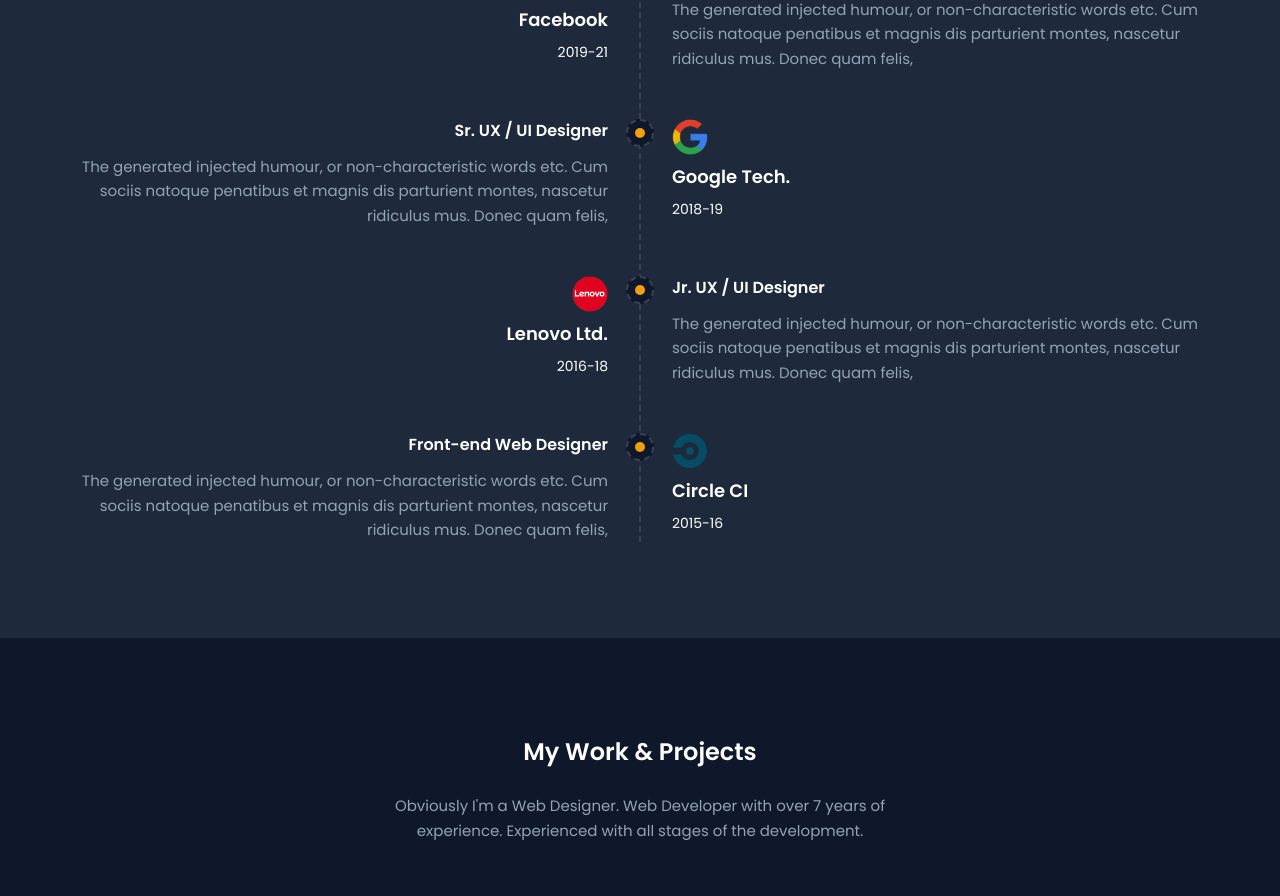
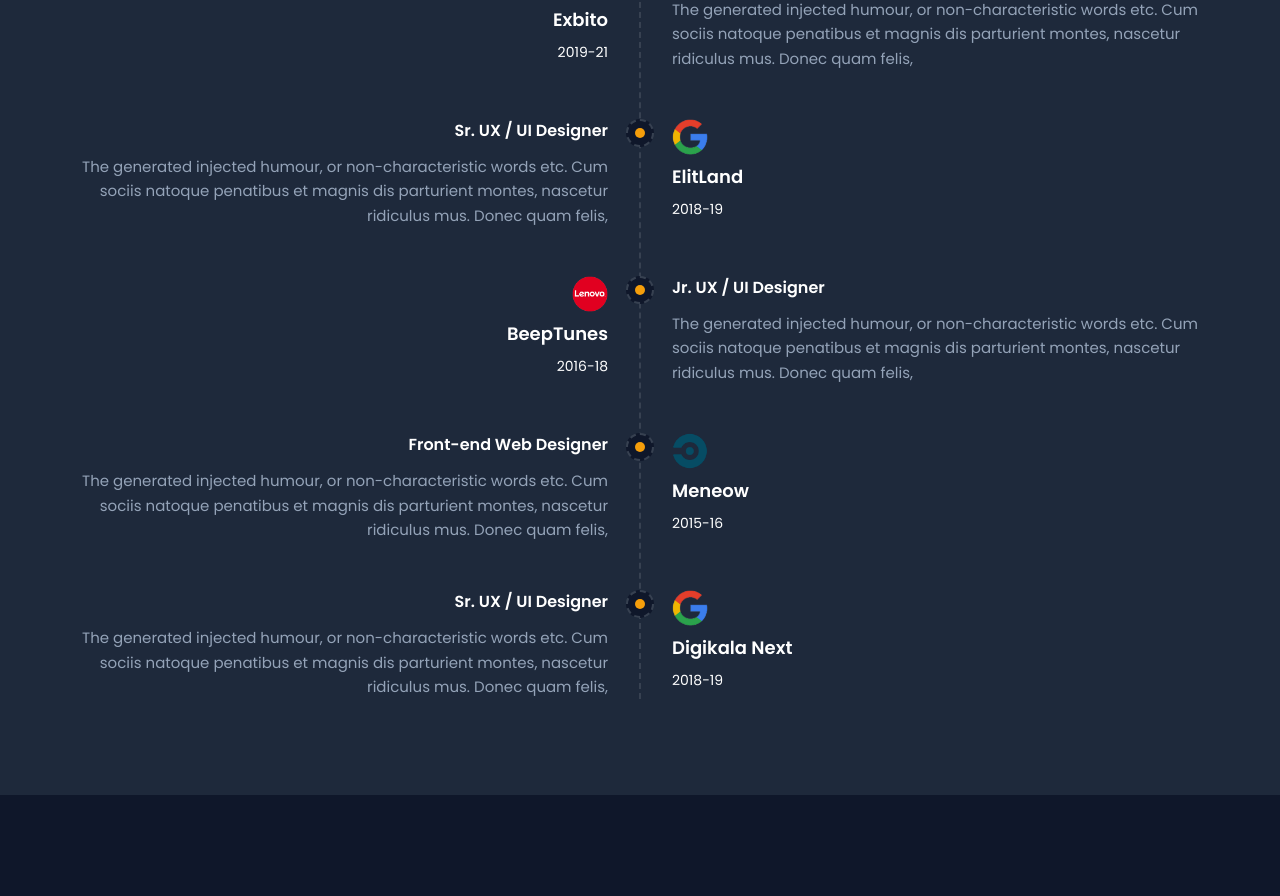
Before and after one commit to sadafamininia99/Portfolios, a React (Create React App) app: page /index-dark in a window 1280 px wide. Shown: the part 3703-4599 px from the top of the page. Built offline with nearby package versions, Linux system fonts and the light colour scheme.

Commit message:
fix:Edit experience page

```diff
--- a/src/components/Experience.js
+++ b/src/components/Experience.js
@@ -1,28 +1,43 @@
 import React from "react";
-export default function Experience(){
-    return(
-        <section className="relative md:py-24 py-16 bg-gray-50 dark:bg-slate-800" id="experience">
+export default function Experience() {
+  return (
+    <section
+      className="relative md:py-24 py-16 bg-gray-50 dark:bg-slate-800"
+      id="experience"
+    >
       <div className="container">
         <div className="grid grid-cols-1 pb-8 text-center">
-                    <h3 className="mb-6 md:text-2xl text-xl md:leading-normal leading-normal font-semibold">Work Experience</h3>
+          <h3 className="mb-6 md:text-2xl text-xl md:leading-normal leading-normal font-semibold">
+            Work Experience
+          </h3>
 
-                    <p className="text-slate-400 max-w-xl mx-auto text-[15px]">Obviously I'm a Web Designer. Web Developer with over 7 years of experience. Experienced with all stages of the development.</p>
+          <p className="text-slate-400 max-w-xl mx-auto text-[15px]">
+            Obviously I'm a Web Designer. Web Developer with over 7 years of
+            experience. Experienced with all stages of the development.
+          </p>
         </div>
 
         <div className="grid grid-cols-1 mt-8">
           <div className="relative after:content-[''] after:absolute after:top-0 ltr:md:after:right-0 ltr:md:after:left-0 rtl:md:after:left-0 rtl:md:after:right-0 after:w-px after:h-full md:after:m-auto after:border-s-2 after:border-dashed after:border-gray-200 dark:after:border-gray-700 ms-3 md:ms-0">
-
             <div className="ms-8 md:ms-0 relative after:content-[''] after:absolute after:top-[9px] after:rounded-full after:z-10 after:w-2.5 after:h-2.5 after:bg-amber-500 md:after:mx-auto ltr:md:after:right-0 ltr:md:after:left-0 rtl:md:after:left-0 rtl:md:after:right-0 ltr:after:-left-9 rtl:after:-right-9 before:content-[''] before:absolute md:before:mx-auto ltr:md:before:right-0 ltr:md:before:left-0 ltr:before:-left-11 rtl:md:before:left-0 rtl:md:before:right-0 rtl:before:-right-11 before:rounded-full before:z-10 before:border-2 before:border-dashed before:border-gray-200 dark:before:border-gray-700 before:top-0 before:w-7 before:h-7 before:bg-white dark:before:bg-slate-900">
               <div className="grid md:grid-cols-2">
                 <div className="md:text-end md:me-8 relative">
-                                    <img src="/images/logos/facebook-logo-2019.png" className="rounded-full h-9 w-9 md:ms-auto" alt=""/>
-                                    <h5 className="my-2 font-semibold text-lg">Facebook</h5>
+                  <img
+                    src="/images/logos/facebook-logo-2019.png"
+                    className="rounded-full h-9 w-9 md:ms-auto"
+                    alt=""
+                  />
+                  <h5 className="my-2 font-semibold text-lg">Exbito</h5>
                   <h6 className="text-sm mb-0">2019-21</h6>
                 </div>
 
                 <div className="ltr:float-left rtl:float-right text-start md:ms-8 mt-6 md:mt-0">
                   <h5 className="title mb-1 font-semibold">UX / UI Designer</h5>
-                                    <p className="mt-3 mb-0 text-slate-400 text-[15px]">The generated injected humour, or non-characteristic words etc. Cum sociis natoque penatibus et magnis dis parturient montes, nascetur ridiculus mus. Donec quam felis,</p>
+                  <p className="mt-3 mb-0 text-slate-400 text-[15px]">
+                    The generated injected humour, or non-characteristic words
+                    etc. Cum sociis natoque penatibus et magnis dis parturient
+                    montes, nascetur ridiculus mus. Donec quam felis,
+                  </p>
                 </div>
               </div>
             </div>
@@ -30,14 +45,24 @@
             <div className="mt-12 ms-8 md:ms-0 relative after:content-[''] after:absolute after:top-[9px] after:rounded-full after:z-10 after:w-2.5 after:h-2.5 after:bg-amber-500 md:after:mx-auto ltr:md:after:right-0 ltr:md:after:left-0 ltr:after:-left-9 rtl:md:after:left-0 rtl:md:after:right-0 rtl:after:-right-9 before:content-[''] before:absolute md:before:mx-auto ltr:md:before:right-0 ltr:md:before:left-0 ltr:before:-left-11 rtl:md:before:left-0 rtl:md:before:right-0 rtl:before:-right-11 before:rounded-full before:z-10 before:border-2 before:border-dashed before:border-gray-200 dark:before:border-gray-700 before:top-0 before:w-7 before:h-7 before:bg-white dark:before:bg-slate-900">
               <div className="grid md:grid-cols-2">
                 <div className="text-start md:ms-8 relative md:order-2">
-                                    <img src="/images/logos/google-logo.png" className="rounded-full h-9 w-9 md:me-auto" alt=""/>
-                                    <h5 className="my-2 font-semibold text-lg">Google Tech.</h5>
+                  <img
+                    src="/images/logos/google-logo.png"
+                    className="rounded-full h-9 w-9 md:me-auto"
+                    alt=""
+                  />
+                  <h5 className="my-2 font-semibold text-lg">ElitLand</h5>
                   <h6 className="text-sm mb-0">2018-19</h6>
                 </div>
 
                 <div className="ltr:float-left rtl:float-right md:text-end md:me-8 mt-6 md:mt-0 md:order-1">
-                                    <h5 className="title mb-1 font-semibold">Sr. UX / UI Designer</h5>
-                                    <p className="mt-3 mb-0 text-slate-400 text-[15px]">The generated injected humour, or non-characteristic words etc. Cum sociis natoque penatibus et magnis dis parturient montes, nascetur ridiculus mus. Donec quam felis,</p>
+                  <h5 className="title mb-1 font-semibold">
+                    Sr. UX / UI Designer
+                  </h5>
+                  <p className="mt-3 mb-0 text-slate-400 text-[15px]">
+                    The generated injected humour, or non-characteristic words
+                    etc. Cum sociis natoque penatibus et magnis dis parturient
+                    montes, nascetur ridiculus mus. Donec quam felis,
+                  </p>
                 </div>
               </div>
             </div>
@@ -45,14 +70,24 @@
             <div className="mt-12 ms-8 md:ms-0 relative after:content-[''] after:absolute after:top-[9px] after:rounded-full after:z-10 after:w-2.5 after:h-2.5 after:bg-amber-500 md:after:mx-auto ltr:md:after:right-0 ltr:md:after:left-0 ltr:after:-left-9 rtl:md:after:left-0 rtl:md:after:right-0 rtl:after:-right-9 before:content-[''] before:absolute md:before:mx-auto ltr:md:before:right-0 ltr:md:before:left-0 ltr:before:-left-11 rtl:md:before:left-0 rtl:md:before:right-0 rtl:before:-right-11 before:rounded-full before:z-10 before:border-2 before:border-dashed before:border-gray-200 dark:before:border-gray-700 before:top-0 before:w-7 before:h-7 before:bg-white dark:before:bg-slate-900">
               <div className="grid md:grid-cols-2">
                 <div className="md:text-end md:me-8 relative">
-                                    <img src="/images/logos/lenovo-logo.png" className="rounded-full h-9 w-9 md:ms-auto" alt=""/>
-                                    <h5 className="my-2 font-semibold text-lg">Lenovo Ltd.</h5>
+                  <img
+                    src="/images/logos/lenovo-logo.png"
+                    className="rounded-full h-9 w-9 md:ms-auto"
+                    alt=""
+                  />
+                  <h5 className="my-2 font-semibold text-lg">BeepTunes</h5>
                   <h6 className="text-sm mb-0">2016-18</h6>
                 </div>
 
                 <div className="ltr:float-left rtl:float-right text-start md:ms-8 mt-6 md:mt-0">
-                                    <h5 className="title mb-1 font-semibold">Jr. UX / UI Designer</h5>
-                                    <p className="mt-3 mb-0 text-slate-400 text-[15px]">The generated injected humour, or non-characteristic words etc. Cum sociis natoque penatibus et magnis dis parturient montes, nascetur ridiculus mus. Donec quam felis,</p>
+                  <h5 className="title mb-1 font-semibold">
+                    Jr. UX / UI Designer
+                  </h5>
+                  <p className="mt-3 mb-0 text-slate-400 text-[15px]">
+                    The generated injected humour, or non-characteristic words
+                    etc. Cum sociis natoque penatibus et magnis dis parturient
+                    montes, nascetur ridiculus mus. Donec quam felis,
+                  </p>
                 </div>
               </div>
             </div>
@@ -60,21 +95,54 @@
             <div className="mt-12 ms-8 md:ms-0 relative after:content-[''] after:absolute after:top-[9px] after:rounded-full after:z-10 after:w-2.5 after:h-2.5 after:bg-amber-500 md:after:mx-auto ltr:md:after:right-0 ltr:md:after:left-0 ltr:after:-left-9 rtl:md:after:left-0 rtl:md:after:right-0 rtl:after:-right-9 before:content-[''] before:absolute md:before:mx-auto ltr:md:before:right-0 ltr:md:before:left-0 ltr:before:-left-11 rtl:md:before:left-0 rtl:md:before:right-0 rtl:before:-right-11 before:rounded-full before:z-10 before:border-2 before:border-dashed before:border-gray-200 dark:before:border-gray-700 before:top-0 before:w-7 before:h-7 before:bg-white dark:before:bg-slate-900">
               <div className="grid md:grid-cols-2">
                 <div className="text-start md:ms-8 relative md:order-2">
-                                    <img src="/images/logos/circle-logo.png" className="rounded-full h-9 w-9 md:me-auto" alt=""/>
-                                    <h5 className="my-2 font-semibold text-lg">Circle CI</h5>
+                  <img
+                    src="/images/logos/circle-logo.png"
+                    className="rounded-full h-9 w-9 md:me-auto"
+                    alt=""
+                  />
+                  <h5 className="my-2 font-semibold text-lg">Meneow</h5>
                   <h6 className="text-sm mb-0">2015-16</h6>
                 </div>
 
                 <div className="ltr:float-left rtl:float-right md:text-end md:me-8 mt-6 md:mt-0 md:order-1">
-                                    <h5 className="title mb-1 font-semibold">Front-end Web Designer</h5>
-                                    <p className="mt-3 mb-0 text-slate-400 text-[15px]">The generated injected humour, or non-characteristic words etc. Cum sociis natoque penatibus et magnis dis parturient montes, nascetur ridiculus mus. Donec quam felis,</p>
+                  <h5 className="title mb-1 font-semibold">
+                    Front-end Web Designer
+                  </h5>
+                  <p className="mt-3 mb-0 text-slate-400 text-[15px]">
+                    The generated injected humour, or non-characteristic words
+                    etc. Cum sociis natoque penatibus et magnis dis parturient
+                    montes, nascetur ridiculus mus. Donec quam felis,
+                  </p>
                 </div>
               </div>
             </div>
+            <div className="mt-12 ms-8 md:ms-0 relative after:content-[''] after:absolute after:top-[9px] after:rounded-full after:z-10 after:w-2.5 after:h-2.5 after:bg-amber-500 md:after:mx-auto ltr:md:after:right-0 ltr:md:after:left-0 ltr:after:-left-9 rtl:md:after:left-0 rtl:md:after:right-0 rtl:after:-right-9 before:content-[''] before:absolute md:before:mx-auto ltr:md:before:right-0 ltr:md:before:left-0 ltr:before:-left-11 rtl:md:before:left-0 rtl:md:before:right-0 rtl:before:-right-11 before:rounded-full before:z-10 before:border-2 before:border-dashed before:border-gray-200 dark:before:border-gray-700 before:top-0 before:w-7 before:h-7 before:bg-white dark:before:bg-slate-900">
+              <div className="grid md:grid-cols-2">
+                <div className="text-start md:ms-8 relative md:order-2">
+                  <img
+                    src="/images/logos/google-logo.png"
+                    className="rounded-full h-9 w-9 md:me-auto"
+                    alt=""
+                  />
+                  <h5 className="my-2 font-semibold text-lg">Digikala Next</h5>
+                  <h6 className="text-sm mb-0">2018-19</h6>
+                </div>
 
+                <div className="ltr:float-left rtl:float-right md:text-end md:me-8 mt-6 md:mt-0 md:order-1">
+                  <h5 className="title mb-1 font-semibold">
+                    Sr. UX / UI Designer
+                  </h5>
+                  <p className="mt-3 mb-0 text-slate-400 text-[15px]">
+                    The generated injected humour, or non-characteristic words
+                    etc. Cum sociis natoque penatibus et magnis dis parturient
+                    montes, nascetur ridiculus mus. Donec quam felis,
+                  </p>
+                </div>
+              </div>
+            </div>
           </div>
         </div>
       </div>
     </section>
-    )
+  );
 }
```
Lines whose indentation alone changed are shown as unchanged.
